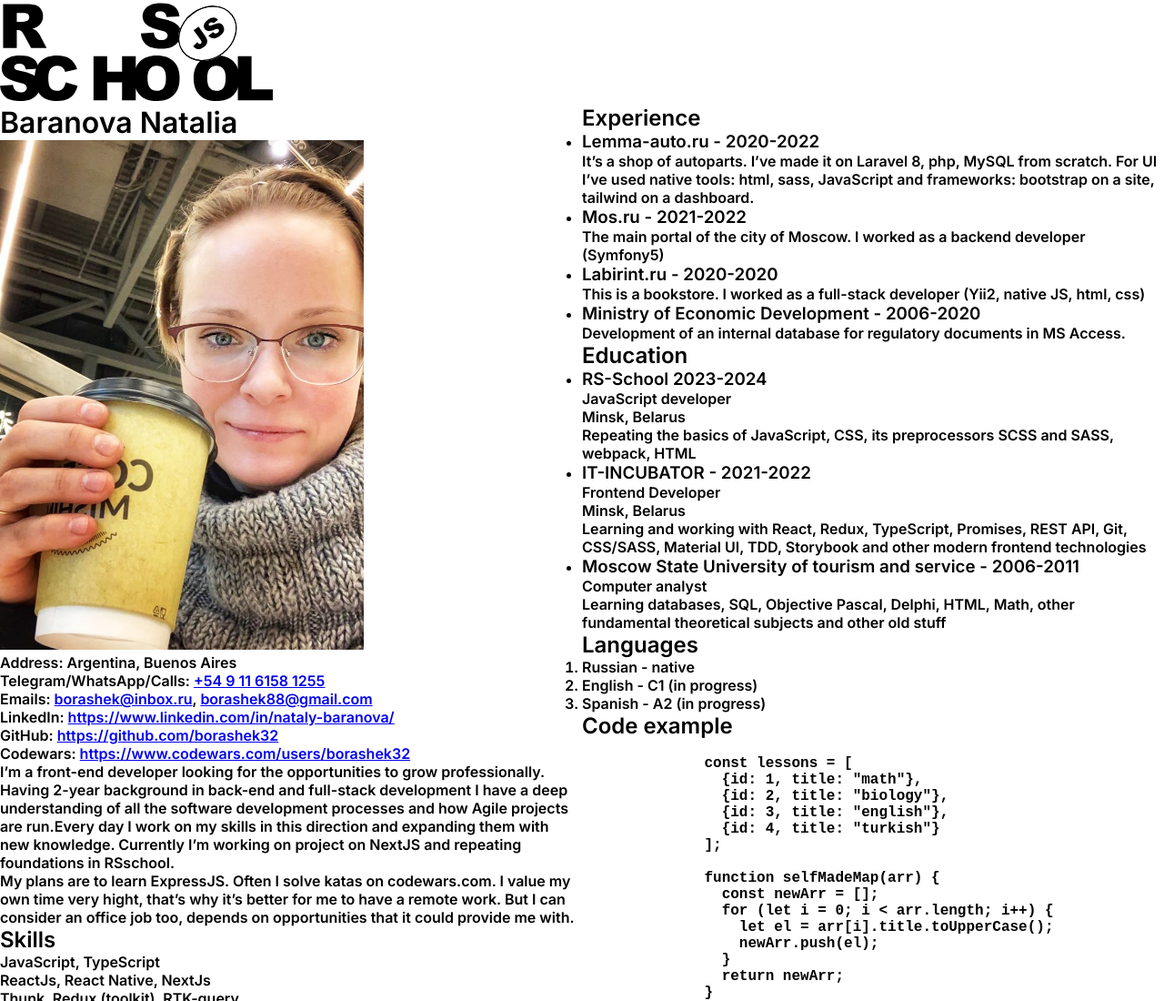
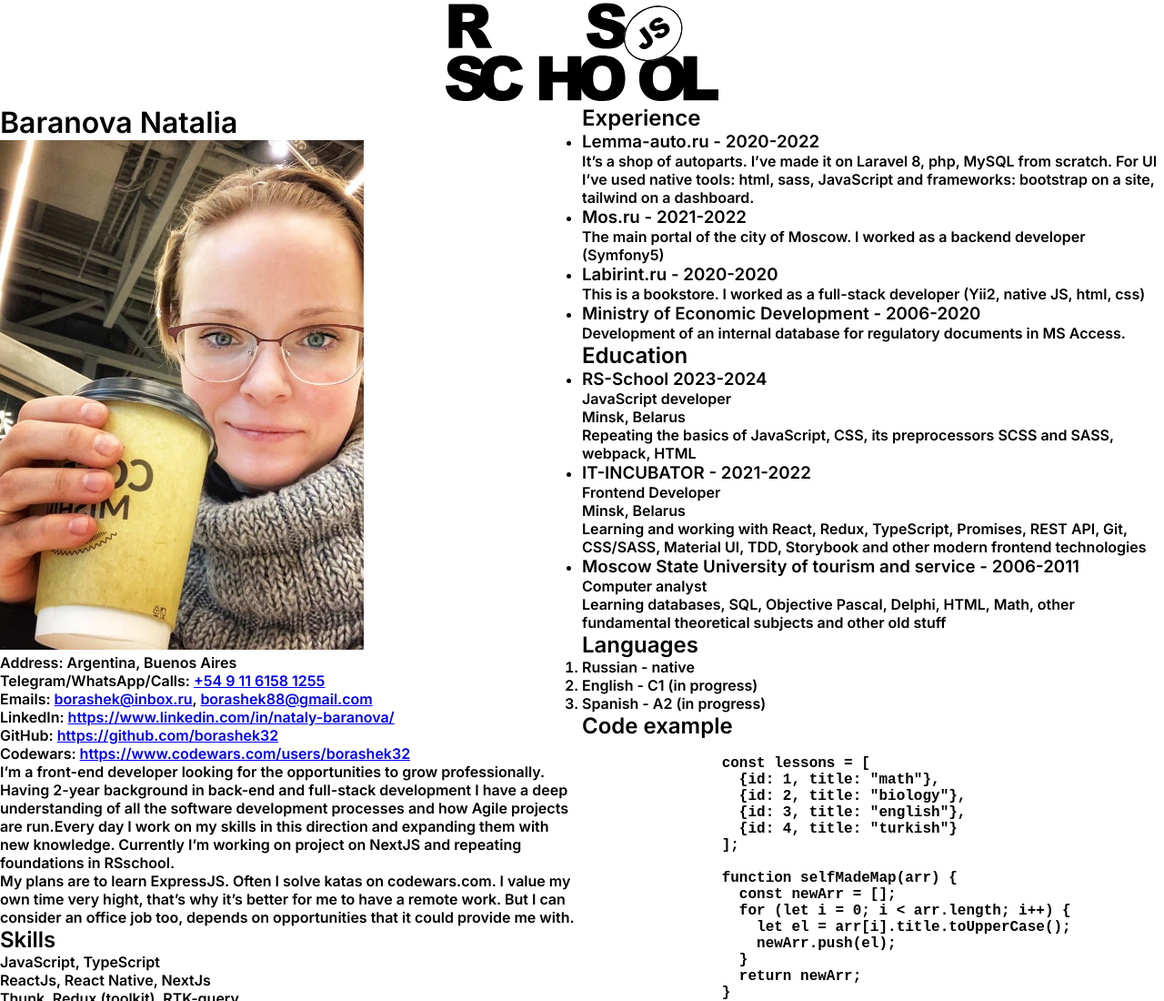
Before and after one commit to borashek32/rsschool-cv, a plain HTML site: page index.html in a window 1280 px wide. Shown: the top 1100 px of the page at 91% size. Drawn offline with Linux system fonts and the light colour scheme; files that its build step writes are made by us from their sources.

Commit message:
fix: code errors

```diff
--- a/index.html
+++ b/index.html
@@ -24,11 +24,11 @@
     <link rel="stylesheet" href="/rsschool-cv/assets/css/style.css?v=6f9296c69665ccdded62cf27323348fa9c507610">
   </head>
   <body>
-    <p>
+    <div class="_center">
       <a href="https://rs.school/">
         <img src="img/rs.svg" alt="rsschool" width="300px">
       </a>
-    </p>
+    </div>
     <div class="container">
       <div class="aside">
         <h1 id="baranova-natalia">Baranova Natalia</h1>
--- a/style.css
+++ b/style.css
@@ -16,6 +16,12 @@ html, body {
   font-size: 16px;
 }
 
+._center {
+  display: flex;
+  align-items: center;
+  justify-content: center;
+}
+
 .container {
   display: flex;
 }
```
Lines whose indentation alone changed are shown as unchanged.
